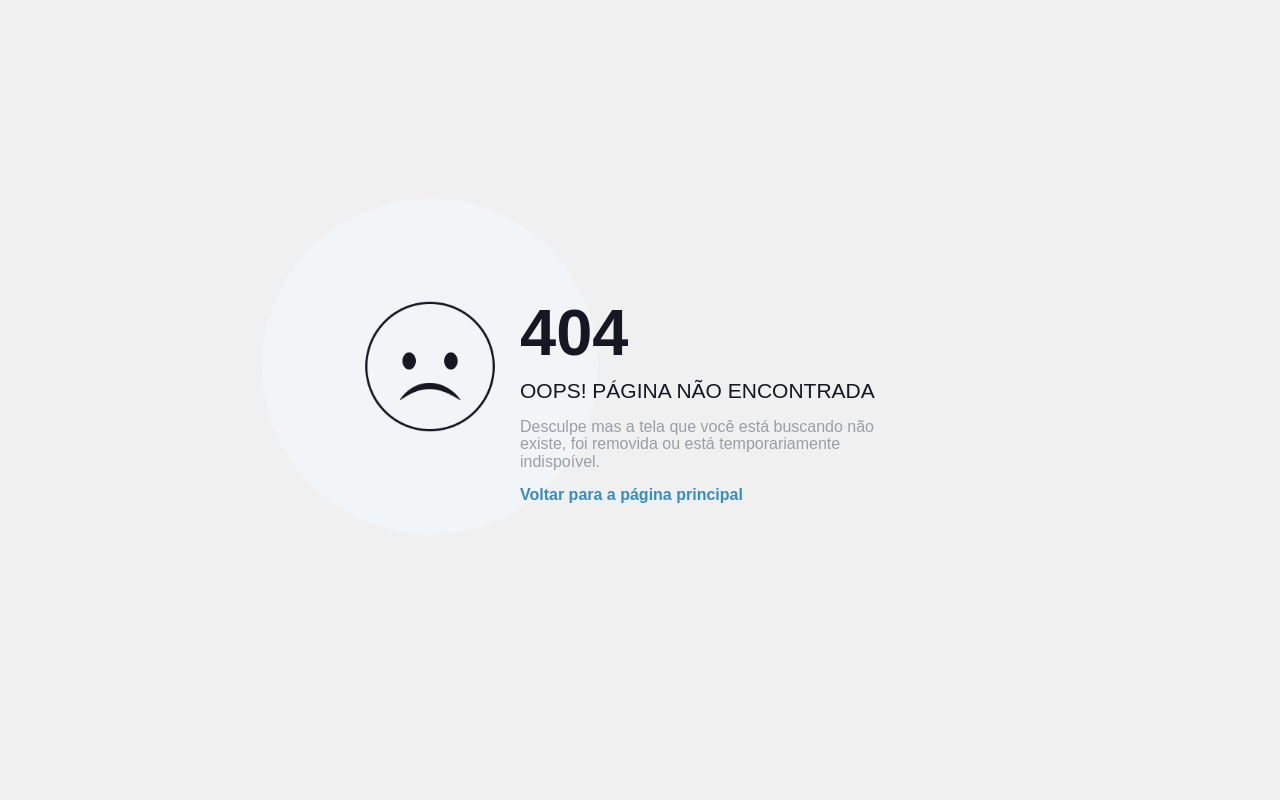
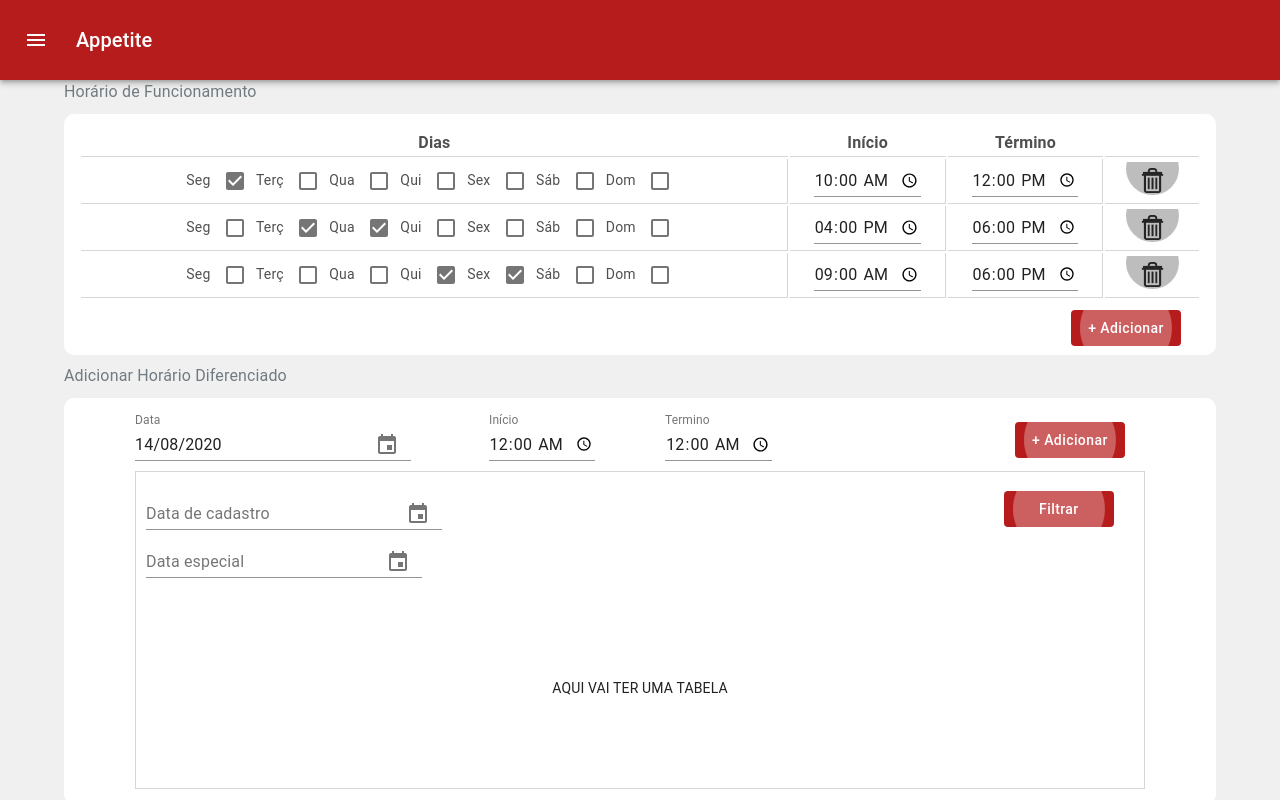
Before and after one commit to brunohsa/appetite-web, a React app: page /configuracoes in a window 1280 px wide. Before the commit this address led to /404. Built offline with nearby package versions, Linux system fonts and the light colour scheme.

Commit message:
Criação da tela de configurações

```diff
--- a/app/js/App.js
+++ b/app/js/App.js
@@ -7,6 +7,8 @@ import Home from './containers/Home';
 import Cadastro from './containers/Cadastro';
 import NotFound from './containers/NotFound';
 import Cardapio from './containers/Cardapio'
+import Configuracao from './containers/Configuracao'
+
 import '../styles/app.css';
 
 class App extends Component {
@@ -20,8 +22,9 @@ render() {
           <Route path='/login' component={Login}/>
           <Route path='/cadastro' component={Cadastro}/>
           <Route path='/cardapio' component={Cardapio}/>
-          <Route path='/404' component={NotFound}/>
-          <Redirect to="/404" />
+          <Route path='/configuracoes' component={Configuracao}/>
+          <Route path='/pagina-nao-encontrada' component={NotFound}/>
+          <Redirect to="/pagina-nao-encontrada" />
         </Switch>
       </div>
     );
--- a/app/js/components/CardPedido.js
+++ b/app/js/components/CardPedido.js
@@ -38,7 +38,7 @@ class CardPedido extends Component {
       }
 
       return (
-        <Card style={{width: '335px'}}>
+        <Card id='card-pedido'>
           <CardActionArea>
             <div className={`div-card-header ${getEstiloHeader(pedido.status)}`}>
               <span className='span-card-header'>#{pedido.numero}</span>
--- /dev/null
+++ b/app/js/components/ConfiguracaoComponent.js
@@ -0,0 +1,40 @@
+import React, {Component} from 'react';
+
+import DadosFornecedor from './configuracao/DadosFornecedor'
+import EnderecoFornecedor from './configuracao/EnderecoFornecedor'
+import HorarioFuncionamento from './configuracao/HorarioFuncionamento'
+import HorarioEspecial from './configuracao/HorarioEspecial'
+
+import '../../styles/configuracao.css';
+
+class ConfiguracaoComponent extends Component {
+
+  constructor(props) {
+    super(props);
+  }
+
+  render() {
+
+    function criarConteudo(titulo, componente) {
+      return (
+        <div className='container-conteudo'>
+          <span className='titulo-configuracao'> {titulo} </span>
+          <div className='conteudo-config'>
+            { componente }
+          </div>
+        </div>
+      )
+    }
+
+    return (
+      <div className='container-configuracoes'>
+        { criarConteudo('Dados do Fornecedor', <DadosFornecedor />) }
+        { criarConteudo('Endereço', <EnderecoFornecedor />) }
+        { criarConteudo('Horário de Funcionamento', <HorarioFuncionamento />) }
+        { criarConteudo('Adicionar Horário Diferenciado', <HorarioEspecial />) }
+      </div>
+    );
+  }
+}
+
+export default ConfiguracaoComponent;
--- a/app/js/components/MenuApp.js
+++ b/app/js/components/MenuApp.js
@@ -150,8 +150,8 @@ class MenuApp extends Component {
             </IconButton>
           </div>
           <Divider />
-          <List>
-            <ListItem button key={'1'}>
+          <List style={{width: '100%'}}>
+            <ListItem button onClick={() => this.navegar('/pedidos')}>
               <ListItemIcon> <img src={pedidosIcone} width='25px' /> </ListItemIcon>
               <ListItemText primary={'Pedidos'} />
             </ListItem>
@@ -159,12 +159,12 @@ class MenuApp extends Component {
               <ListItemIcon> <img src={cardapioIcone} width='22px' /> </ListItemIcon>
               <ListItemText primary={'Cardapios'} />
             </ListItem>
-            <ListItem button key={'3'}>
+            <ListItem button onClick={() => this.navegar('/configuracoes')}>
               <ListItemIcon> <img src={configIcone} width='27px' /> </ListItemIcon>
               <ListItemText primary={'Configurações'} />
             </ListItem>
             <Divider />
-            <ListItem button key='Sair'>
+            <ListItem button onClick={() => this.navegar('/logout')}>
                 <ListItemIcon> <img src={sairIcone} width='25px' /> </ListItemIcon>
                 <ListItemText primary={'Sair'} />
             </ListItem>
--- /dev/null
+++ b/app/js/components/configuracao/DadosFornecedor.js
@@ -0,0 +1,41 @@
+import React, { Component } from 'react';
+
+import TextField from '@material-ui/core/TextField';
+
+import '../../../styles/configuracao.css';
+
+class DadosFornecedor extends Component {
+
+  constructor(props) {
+    super(props)
+  }
+
+  render() {
+
+    function criarConteudoVisualizar(nomeCampo, valor) {
+      return (
+        <div className='container-form-config'>
+          <span className='titulo-conteudo-cofig'> {nomeCampo} </span>
+          <div className='div-conteudo-config'>
+            <TextField
+              disabled
+              id="outlined-disabled"
+              value={valor}
+              variant="outlined"
+            />
+          </div>
+        </div>
+      )
+    }
+
+    return (
+      <div>
+          { criarConteudoVisualizar('Razão Social', 'Lanchonete do Zé') }
+          { criarConteudoVisualizar('CNPJ', '15.810.332/0001-09') }
+          { criarConteudoVisualizar('Telefone', '(19) 98356-2724') }
+      </div>
+    )
+  }
+}
+
+export default DadosFornecedor
--- /dev/null
+++ b/app/js/components/configuracao/EnderecoFornecedor.js
@@ -0,0 +1,44 @@
+import React, { Component } from 'react';
+
+import TextField from '@material-ui/core/TextField';
+
+import '../../../styles/configuracao.css';
+
+class EnderecoFornecedor extends Component {
+
+  constructor(props) {
+    super(props)
+  }
+
+  render() {
+
+    function criarConteudoVisualizar(nomeCampo, valor) {
+      return (
+        <div className='container-form-config' style={{marginBottom: '10px'}}>
+          <span className='titulo-conteudo-cofig'> {nomeCampo} </span>
+          <div className='div-conteudo-config'>
+            <TextField
+                disabled
+                id="outlined-disabled"
+                value={valor}
+                variant="outlined"
+            />
+          </div>
+        </div>
+      )
+    }
+
+    return (
+      <div>
+          { criarConteudoVisualizar('CEP', '13185-320 ') }
+          { criarConteudoVisualizar('Endereco', 'Rua Guido Rosolém') }
+          { criarConteudoVisualizar('Número', '47B') }
+          { criarConteudoVisualizar('Bairro', 'Jardim Rosolém') }
+          { criarConteudoVisualizar('Estado', 'São Paulo') }
+          { criarConteudoVisualizar('Cidade', 'Campinas') }
+      </div>
+    )
+  }
+}
+
+export default EnderecoFornecedor
--- /dev/null
+++ b/app/js/components/configuracao/HorarioEspecial.js
@@ -0,0 +1,110 @@
+import React, { Component } from 'react';
+
+import DateFnsUtils from '@date-io/date-fns';
+import { ptBR } from 'date-fns/locale';
+
+import { MuiPickersUtilsProvider, KeyboardDatePicker } from '@material-ui/pickers';
+import TextField from '@material-ui/core/TextField';
+import Button from '@material-ui/core/Button';
+
+import '../../../styles/horario-especial.css';
+
+class HorarioEspecial extends Component {
+
+  constructor(props) {
+    super(props)
+
+    this.state = {
+      data: new Date()
+    }
+
+    this.handleDateChange = this.handleDateChange.bind(this)
+  }
+
+  handleDateChange(data) {
+    this.setState({
+      data: data
+    })
+  }
+
+  render() {
+
+    function criarHeaderBusca() {
+      return (
+        <div style={{width: '100%'}}>
+          <div style={{display: 'inline-block', width: '50%'}}>
+            <MuiPickersUtilsProvider locale={ptBR} utils={DateFnsUtils}>
+                <div style={{display: 'inline-block', paddingRight: '30px'}}>
+                  <KeyboardDatePicker
+                    id="date-picker-filtro-data-cadastro"
+                    label="Data de cadastro"
+                    format="dd/MM/yyyy"
+                    value={null}
+                    //onChange={this.handleDateChange}
+                    KeyboardButtonProps={{'aria-label': 'change date'}}
+                    okLabel='Confirmar'
+                    cancelLabel='Fechar'
+                  />
+                </div>
+                <div style={{display: 'inline-block'}}>
+                  <KeyboardDatePicker
+                    id="date-picker-buscar"
+                    label="Data especial"
+                    format="dd/MM/yyyy"
+                    value={null}
+                    //onChange={this.handleDateChange}
+                    KeyboardButtonProps={{'aria-label': 'change date'}}
+                    okLabel='Confirmar'
+                    cancelLabel='Fechar'
+                  />
+                </div>
+            </MuiPickersUtilsProvider>
+          </div>
+          <div className='div-filtrar-horario-especial'>
+            <Button id='btn-filtrar-horario-especial' autoFocus> Filtrar </Button>
+          </div>
+        </div>
+      )
+    }
+
+    return (
+      <div className='container-hora-especial'>
+        <div style={{width:'90%', margin: '0 auto', marginBottom: '10px'}}>
+          <div className='div-data'>
+            <MuiPickersUtilsProvider locale={ptBR} utils={DateFnsUtils}>
+              <KeyboardDatePicker
+                id="date-picker-dialog"
+                label="Data"
+                format="dd/MM/yyyy"
+                value={this.state.data}
+                onChange={this.handleDateChange}
+                KeyboardButtonProps={{'aria-label': 'change date'}}
+                okLabel='Confirmar'
+                cancelLabel='Fechar'
+              />
+            </MuiPickersUtilsProvider>
+          </div>
+          <div className='container-horas'>
+            <div className='div-horas-inicio-termino'>
+              <TextField id="time" type="time" label='Início' defaultValue="00:00"/>
+            </div>
+            <div className='div-horas-inicio-termino'>
+              <TextField id="time" type="time" label='Termino' defaultValue="00:00"/>
+            </div>
+          </div>
+          <div className='div-btn-adicionar-horario-especial'>
+            <Button id='btn-adicionar-horario-especial' autoFocus> + Adicionar </Button>
+          </div>
+        </div>
+        <div style={{border: '1px solid #d6d6d6', width: '90%', margin: '0 auto', padding: '10px'}}>
+            { criarHeaderBusca() }
+            <div style={{height: '200px', width: '100%'}}>
+              <div style={{textAlign: 'center', paddingTop: '100px'}}> AQUI VAI TER UMA TABELA </div>
+            </div>
+        </div>
+      </div>
+    )
+  }
+}
+
+export default HorarioEspecial
--- /dev/null
+++ b/app/js/components/configuracao/HorarioFuncionamento.js
@@ -0,0 +1,162 @@
+import React, { Component } from 'react';
+
+import Checkbox from '@material-ui/core/Checkbox';
+import TextField from '@material-ui/core/TextField';
+import Button from '@material-ui/core/Button';
+
+import iconeRemover from '../../../images/icons/remover.png';
+
+import '../../../styles/horario-funcionamento.css';
+
+const diasDaSemana = [
+  {
+    id: 'SEGUNDA',
+    titulo: 'Seg'
+  },
+  {
+    id: 'TERCA',
+    titulo: 'Terç'
+  },
+  {
+    id: 'QUARTA',
+    titulo: 'Qua'
+  },
+  {
+    id: 'QUINTA',
+    titulo: 'Qui'
+  },
+  {
+    id: 'SEXTA',
+    titulo: 'Sex'
+  },
+  {
+    id: 'sabado',
+    titulo: 'Sáb'
+  },
+  {
+    id: 'domingo',
+    titulo: 'Dom'
+  }
+]
+
+const horariosFuncionamento = [
+  {
+    dia: 'SEGUNDA',
+    inicio: '10:00',
+    termino: '12:00'
+  },
+  {
+    dia: 'TERCA',
+    inicio: '16:00',
+    termino: '18:00'
+  },
+  {
+    dia: 'QUARTA',
+    inicio: '16:00',
+    termino: '18:00'
+  },
+  {
+    dia: 'QUINTA',
+    inicio: '09:00',
+    termino: '18:00'
+  },
+  {
+    dia: 'SEXTA',
+    inicio: '09:00',
+    termino: '18:00'
+  }
+]
+
+class HorarioFuncionamento extends Component {
+
+  constructor(props) {
+    super(props)
+
+    this.state = {
+    }
+  }
+
+  getMapaHorariosFuncionamento() {
+    let mapa = new Map()
+    horariosFuncionamento.map(hf => {
+      let key = hf.inicio + '-' + hf.termino
+      let horasFunc = mapa.get(key)
+
+      if(horasFunc) {
+        horasFunc.dias.push(hf.dia)
+      } else {
+        let horaFunc = {
+          inicio: hf.inicio,
+          termino: hf.termino,
+          dias: [hf.dia]
+        }
+        mapa.set(key, horaFunc)
+      }
+    })
+
+    return mapa
+  }
+
+  preencherListaHorariosFuncionamento() {
+    let horariosFuncionamento = []
+    let mapaHorarios = this.getMapaHorariosFuncionamento()
+    for(let [key, hrsf] of mapaHorarios) {
+      horariosFuncionamento.push(this.criarLinhaDiasDaSemana(hrsf))
+    }
+
+    return horariosFuncionamento
+  }
+
+  criarLinhaDiasDaSemana(horariosFuncionamento) {
+    return (
+      <tr>
+        <td>
+          {
+            diasDaSemana.map(ds =>
+              {
+                let marcharCheck = horariosFuncionamento.dias.includes(ds.id)
+                return  <div style={{display: 'inline-block'}}>
+                          <span> {ds.titulo} </span>
+                          {
+                            marcharCheck ? <Checkbox defaultChecked color="default" />
+                                         : <Checkbox color="default" />
+                          }
+                        </div>
+              }
+            )
+          }
+        </td>
+        <td>
+          <TextField id="time" type="time" defaultValue="00:00" value={horariosFuncionamento.inicio} />
+        </td>
+        <td>
+          <TextField id="time" type="time" defaultValue="00:00" value={horariosFuncionamento.termino}/>
+        </td>
+        <td className= 'border-right-none' id='td-remover'>
+          <Button autoFocus> <img src={iconeRemover} width='25px' /> </Button>
+        </td>
+      </tr>
+    )
+  }
+
+  render() {
+    return (
+      <div>
+        <table style={{width: '100%'}}>
+          <tr>
+            <td className='border-right-none coluna-tabela'> Dias </td>
+            <td className='border-right-none coluna-tabela'> Início </td>
+            <td className='border-right-none coluna-tabela'> Término </td>
+            <td className='border-right-none coluna-tabela'/>
+          </tr>
+          { this.preencherListaHorariosFuncionamento()}
+        </table>
+        <div className='div-btn-adicionar-horario'>
+          <Button id='btn-adicionar' autoFocus> + Adicionar </Button>
+        </div>
+      </div>
+    )
+  }
+}
+
+export default HorarioFuncionamento
--- /dev/null
+++ b/app/js/containers/Configuracao.js
@@ -0,0 +1,21 @@
+import React, {Component}from 'react';
+import { withRouter } from 'react-router-dom'
+
+import ConfiguracaoComponent from '../components/ConfiguracaoComponent';
+
+import MenuApp from '../components/MenuApp';
+
+class Configuracao extends Component {
+	render() {
+
+		return (
+			<div style={{height: '100%', width: '100%'}}>
+				<MenuApp />
+				<ConfiguracaoComponent />
+			</div>
+		);
+	}
+
+}
+
+export default withRouter(Configuracao);
--- a/app/js/containers/Home.js
+++ b/app/js/containers/Home.js
@@ -42,6 +42,12 @@ let pedidos = [
         quantidade: 2,
         valor: 10.00,
         observacao: 'Sem Tomate'
+      },
+      {
+        id: '5dcc9cae11ca5339e8b762d5',
+        nome: 'Coca-Cola',
+        quantidade: 1,
+        valor: 2.50
       }
     ],
     cliente: {
@@ -135,14 +141,10 @@ class Home extends Component {
                 </div>
               </div>
               <div className='home-card'>
-                <div className='div-home-cards'>
-                  <span className='lbl-card'> Mais Vendidos </span>
-                </div>
+                <span className='lbl-card'> Mais Vendidos </span>
               </div>
               <div className='home-card' style={{float: 'right'}}>
-                <div className='div-home-cards'>
-                  <span className='lbl-card'> Melhores Avalidados </span>
-                </div>
+                <span className='lbl-card'> Melhores Avalidados </span>
               </div>
             </div>
             {
--- a/app/styles/card-pedido.css
+++ b/app/styles/card-pedido.css
@@ -1,7 +1,11 @@
+#card-pedido {
+  width: 100%;
+}
+
 .div-card-header {
-  height: 130px;
+  height: 110px;
+  line-height: 110px;
   text-align: center;
-  line-height: 130px;
 }
 
 .div-card-header-pendente {
--- /dev/null
+++ b/app/styles/configuracao.css
@@ -0,0 +1,41 @@
+.container-configuracoes {
+    width: 100%;
+    height: 90%;
+    margin: 0 auto;
+    overflow: auto;
+    padding-top: 10px;
+}
+
+.container-conteudo {
+    width: 90%;
+    margin: 0px auto;
+    padding-top: 10px;
+}
+
+.titulo-configuracao {
+    color: rgb(112, 123, 129);
+    position: relative;
+    font-size: 16px;
+}
+
+.conteudo-config {
+    padding: 15px;
+    border-radius: 10px !important;
+    background-color: white;
+    margin-top: 10px;
+}
+
+.titulo-conteudo-cofig {
+    color: rgb(112, 123, 129);
+    font-size: 15px;
+}
+
+.div-conteudo-config {
+    padding: 5px;
+    color: #282828;
+}
+
+.container-form-config {
+    width: 33%;
+    display: inline-block;
+}
--- a/app/styles/detalhes-pedido.css
+++ b/app/styles/detalhes-pedido.css
@@ -33,12 +33,12 @@
 
 .container-detalhes {
   width: 30%;
-  /*min-height: 855px;*/
-  height: 91.5%;
+  height: 100%;
+  min-height: 600px;
   background-color: #F0F0F0;
-  position: absolute;
+  position: fixed;
   float: right;
-  bottom: 0px;
+  top: 80px;
   right: 0;
   z-index: 1;
   box-shadow: 1.5px 0 8px -0.5px #888;
--- a/app/styles/home.css
+++ b/app/styles/home.css
@@ -44,13 +44,16 @@
 }
 
 .home-menu-container {
-    padding-bottom: 20px;
+    position: fixed;
+    z-index: 1;
+    width: 100%;
+    margin: 0;
+    padding: 0;
 }
 
 .home-charts-container {
     height: 400px;
     width: 85%;
-    margin: 0 auto;
 }
 
 .title-charts {
@@ -60,13 +63,17 @@
 }
 
 .home-content-container {
-    height:89%;
+    position: fixed;
+    bottom: 0;
+    left: 1%;
+    right: 1%;
+    height: 90%;
     width: 95%;
-    margin:0px auto;
+    margin: 0 auto;
 }
 
 .list-pedidos-container {
-    height: 60%;
+    height: 50%;
     width: 100%;
     margin: 0px auto;
     padding-left: 45px;
@@ -77,9 +84,11 @@
 
 .list-pedidos-content {
     display: inline-block;
-    padding-right: 10px;
     padding-top: 15px;
     margin: 0px auto;
+    width: 210px;
+    max-width: 210px;
+    margin-right: 5px;
 }
 
 .div-informativos {
@@ -109,22 +118,11 @@
 
 .home-card {
     background-color: white;
-    height: 31%;
+    height: 41%;
     width: 49.5%;
-    padding-bottom: 20px 20px 20px 20px;
+    padding: 20px;
     margin-top: 10px;
     display: inline-block;
-    border-radius: 15px;
-}
-
-.div-home-cards {
-    width: 46.5%;
-    padding: 20px 0 0 0;
-    height: 65px;
-    position: absolute;
-    z-index: 1;
-    background-color: white;
-    padding-left: 45px;
     border-radius: 15px;
 }
 
--- /dev/null
+++ b/app/styles/horario-especial.css
@@ -0,0 +1,51 @@
+#btn-filtrar-horario-especial {
+    float: right;
+}
+
+#btn-adicionar-horario-especial, #btn-filtrar-horario-especial {
+    top: 9px;
+    background-color: rgb(183, 28, 28);
+    text-transform: capitalize;
+    width: 110px;
+    right: 20px;
+    color: white;
+}
+
+#date-picker-filtro {
+    width: 50%;
+}
+
+#date-picker-filtro-data-cadastro {
+    margin-right: 20px;
+}
+
+.container-hora-especial {
+    width: 100%;
+    margin: 0 auto;
+}
+
+.div-data {
+    display: inline-block;
+    width: 35%;
+}
+
+.container-horas {
+    display: inline-block;
+    width: 35%;
+}
+
+.div-horas-inicio-termino {
+    display: inline-block;
+    position: relative;
+    width: 50%;
+}
+
+.div-btn-adicionar-horario-especial {
+    position: relative;
+    float: right;
+}
+
+.div-filtrar-horario-especial {
+    width: 50%;
+    float: right;
+}
--- /dev/null
+++ b/app/styles/horario-funcionamento.css
@@ -0,0 +1,39 @@
+table {
+    width: 100%;
+    text-align: center;
+    color: #505050;
+}
+
+td {
+    border-right: 1px solid #d6d6d6;
+    border-bottom: 1px solid #d6d6d6;
+}
+
+#btn-adicionar {
+    float: right;
+    background-color: rgb(183, 28, 28);
+    text-transform: capitalize;
+    width: 110px;
+    right: 20px;
+    color: white;
+}
+
+.border-right-none {
+    border-right: none;
+}
+
+.divider-tabela {
+    border-right: 1px solid #d6d6d6;
+    border-bottom: 1px solid #d6d6d6;
+}
+
+.coluna-tabela {
+    font-size: 16px;
+    font-weight: bold;
+}
+
+.div-btn-adicionar-horario {
+    width: 100%;
+    height: 40px;
+    padding-top: 10px;
+}
```
Also changed, not shown: package.json (+18 -15 lines).
